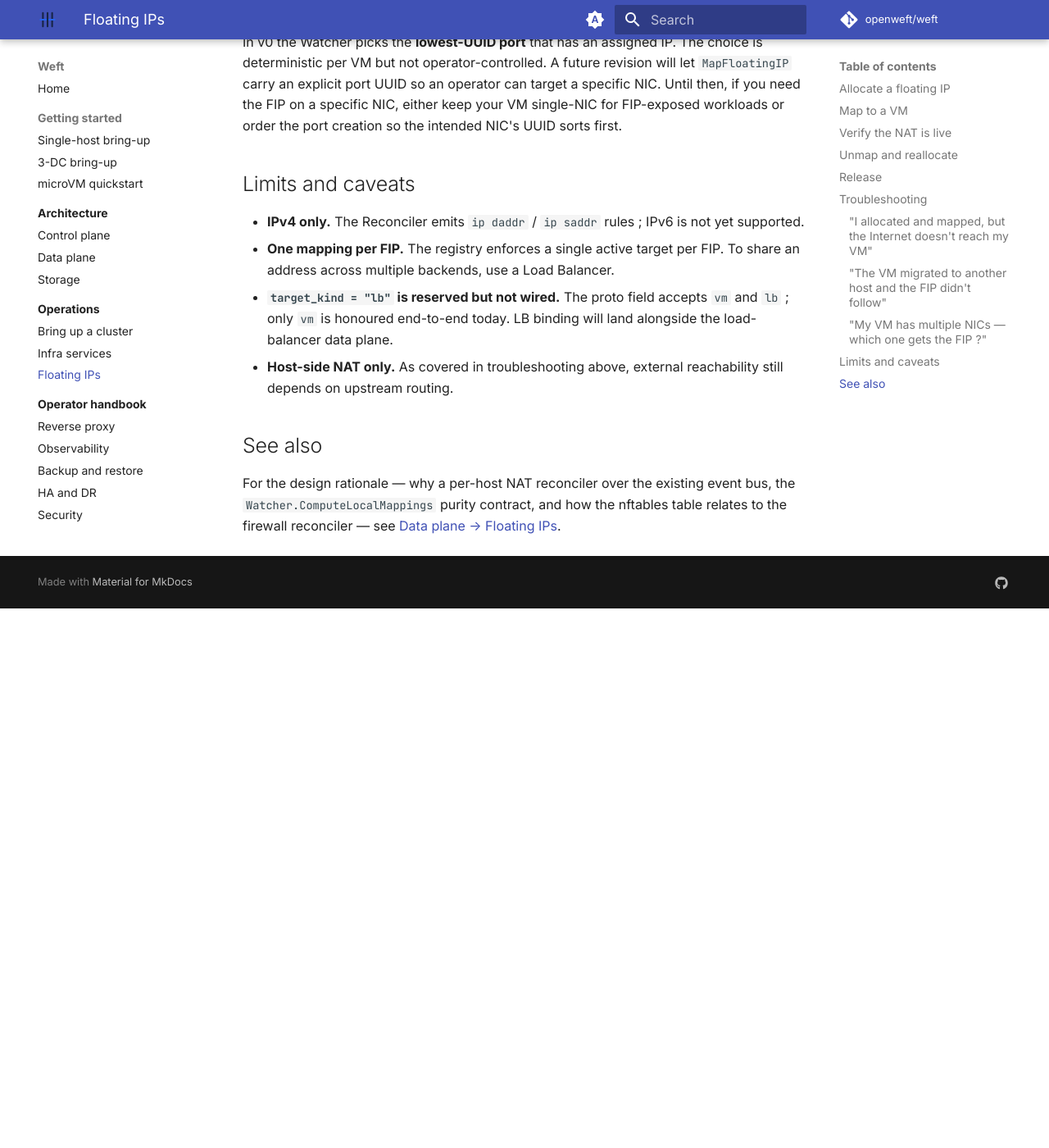
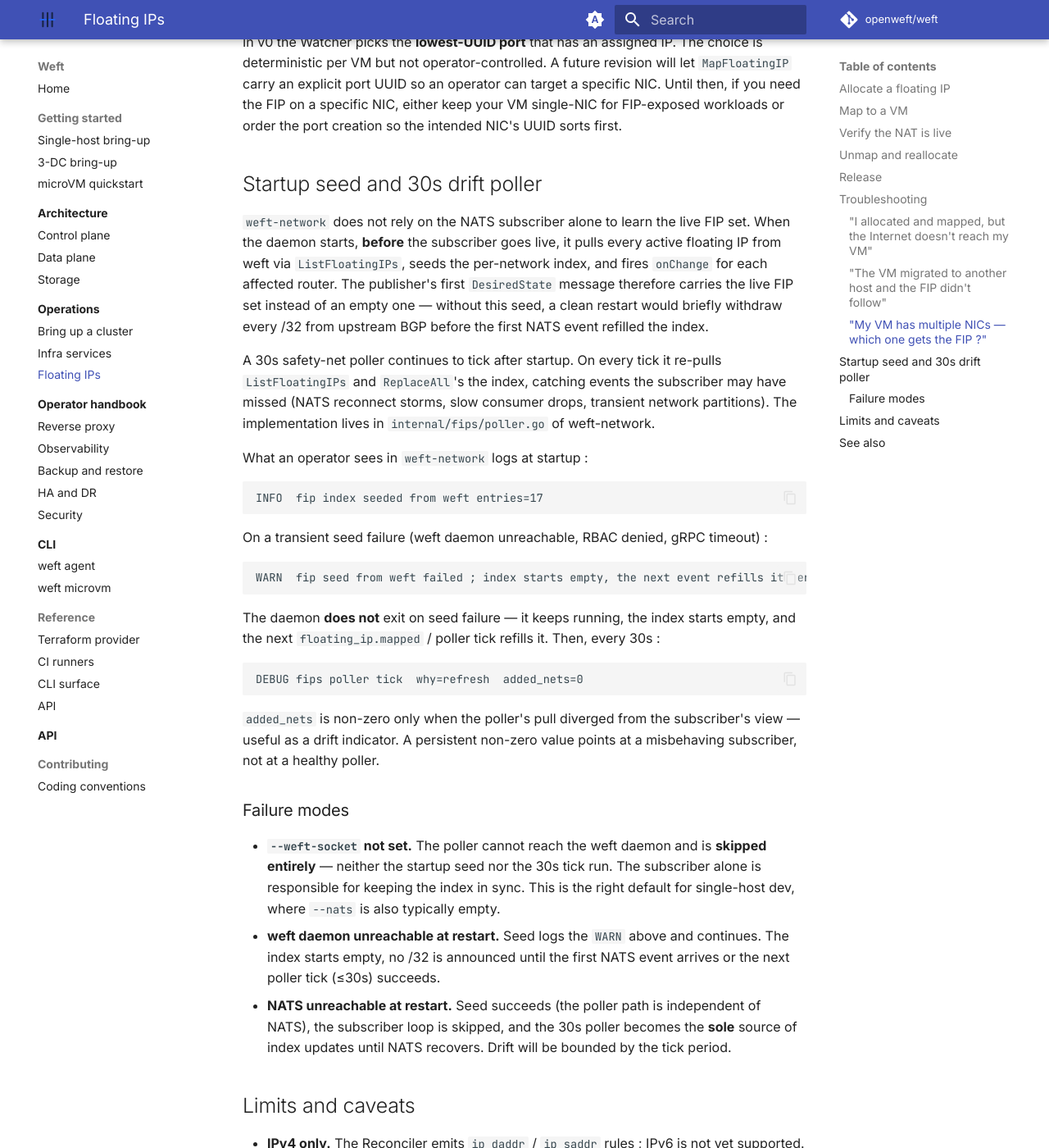
Before and after one commit to openweft/openweft.github.io, an MkDocs documentation site: the page built from docs/operations/floating-ips.md, in a window 1280 px wide and 1400 px high, scrolled down 4432 px. Shown: the whole window at 82% size. Built offline with MkDocs 1.6.1 and Material for MkDocs 9.7.7, drawn with Linux system fonts in a browser that asks for light colours; comment, search, counter and statistics services are not loaded; before the commit the page ends 5174 px from its top, so only the background shows below that; some of the changed text lies outside the part shown.

Commit message:
docs : floating IPs — document seed-at-startup + 30s drift poller
weft-network v0.3.2 pulls the active FIP set from weft before the
NATS subscriber goes live, then re-pulls every 30s as a safety net.
Adds a dedicated section after the BGP troubleshooting (logs to
expect, failure modes for --weft-socket / weft daemon / NATS
unreachable) and a "30s drift window" caveat in the limits list.

````diff
--- a/docs/operations/floating-ips.md
+++ b/docs/operations/floating-ips.md
@@ -233,6 +233,66 @@
 keep your VM single-NIC for FIP-exposed workloads or order the
 port creation so the intended NIC's UUID sorts first.
 
+## Startup seed and 30s drift poller
+
+`weft-network` does not rely on the NATS subscriber alone to learn
+the live FIP set. When the daemon starts, **before** the
+subscriber goes live, it pulls every active floating IP from weft
+via `ListFloatingIPs`, seeds the per-network index, and fires
+`onChange` for each affected router. The publisher's first
+`DesiredState` message therefore carries the live FIP set
+instead of an empty one — without this seed, a clean restart
+would briefly withdraw every /32 from upstream BGP before the
+first NATS event refilled the index.
+
+A 30s safety-net poller continues to tick after startup. On every
+tick it re-pulls `ListFloatingIPs` and `ReplaceAll`'s the index,
+catching events the subscriber may have missed (NATS reconnect
+storms, slow consumer drops, transient network partitions). The
+implementation lives in `internal/fips/poller.go` of weft-network.
+
+What an operator sees in `weft-network` logs at startup :
+
+```
+INFO  fip index seeded from weft entries=17
+```
+
+On a transient seed failure (weft daemon unreachable, RBAC
+denied, gRPC timeout) :
+
+```
+WARN  fip seed from weft failed ; index starts empty, the next event refills it  err="..."
+```
+
+The daemon **does not** exit on seed failure — it keeps running,
+the index starts empty, and the next `floating_ip.mapped` /
+poller tick refills it. Then, every 30s :
+
+```
+DEBUG fips poller tick  why=refresh  added_nets=0
+```
+
+`added_nets` is non-zero only when the poller's pull diverged from
+the subscriber's view — useful as a drift indicator. A persistent
+non-zero value points at a misbehaving subscriber, not at a
+healthy poller.
+
+### Failure modes
+
+- **`--weft-socket` not set.** The poller cannot reach the weft
+  daemon and is **skipped entirely** — neither the startup seed nor
+  the 30s tick run. The subscriber alone is responsible for keeping
+  the index in sync. This is the right default for single-host dev,
+  where `--nats` is also typically empty.
+- **weft daemon unreachable at restart.** Seed logs the `WARN`
+  above and continues. The index starts empty, no /32 is announced
+  until the first NATS event arrives or the next poller tick (≤30s)
+  succeeds.
+- **NATS unreachable at restart.** Seed succeeds (the poller path
+  is independent of NATS), the subscriber loop is skipped, and the
+  30s poller becomes the **sole** source of index updates until
+  NATS recovers. Drift will be bounded by the tick period.
+
 ## Limits and caveats
 
 - **IPv4 only.** The Reconciler emits `ip daddr` / `ip saddr`
@@ -246,6 +306,11 @@
   plane.
 - **Host-side NAT only.** As covered in troubleshooting above,
   external reachability still depends on upstream routing.
+- **30s drift window on the BGP layer.** If the Subscriber misses
+  a `floating_ip.*` event (NATS reconnect, slow consumer drop), the
+  FIP shows up in BGP at most ~30s late — the next poller tick
+  reconciles. The tick period is hard-coded today ; exposing it as
+  a config flag is a follow-up.
 
 ## See also
 
````
